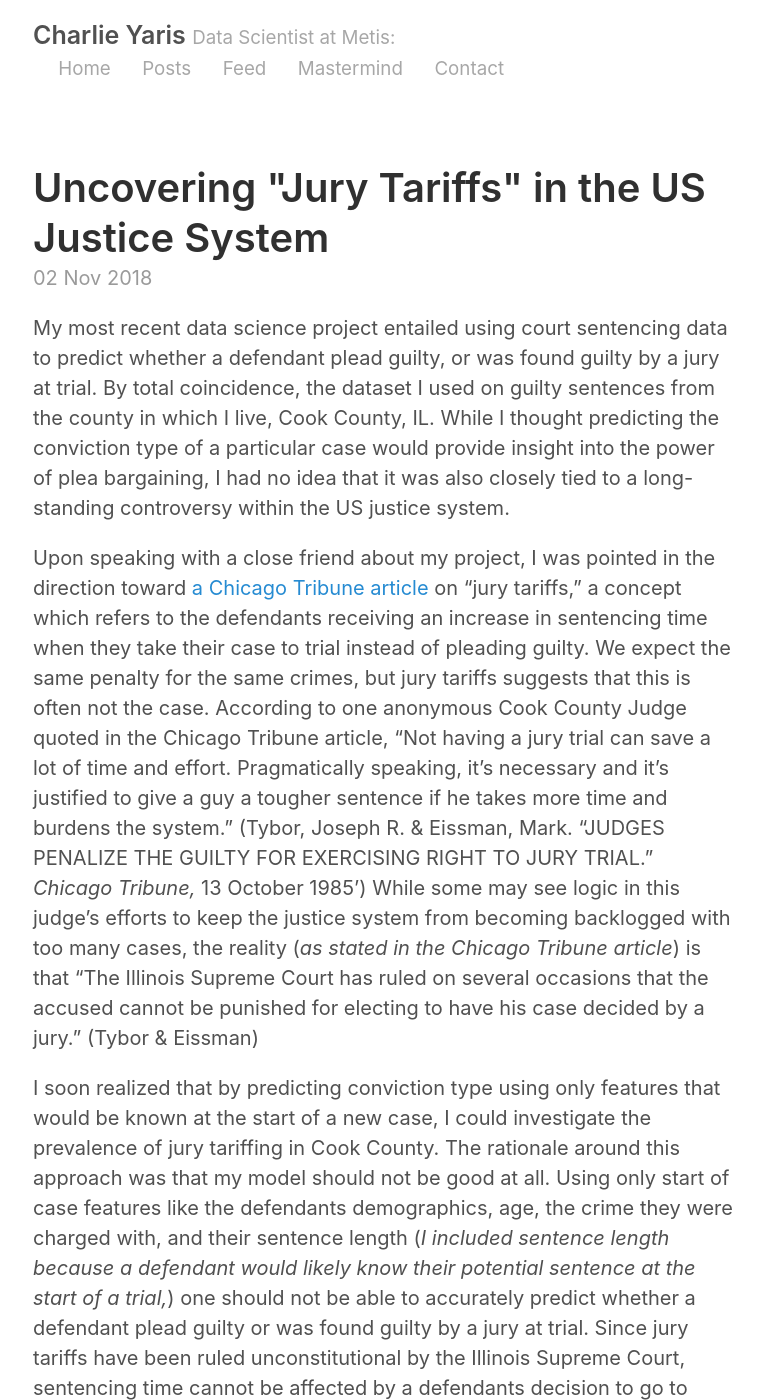
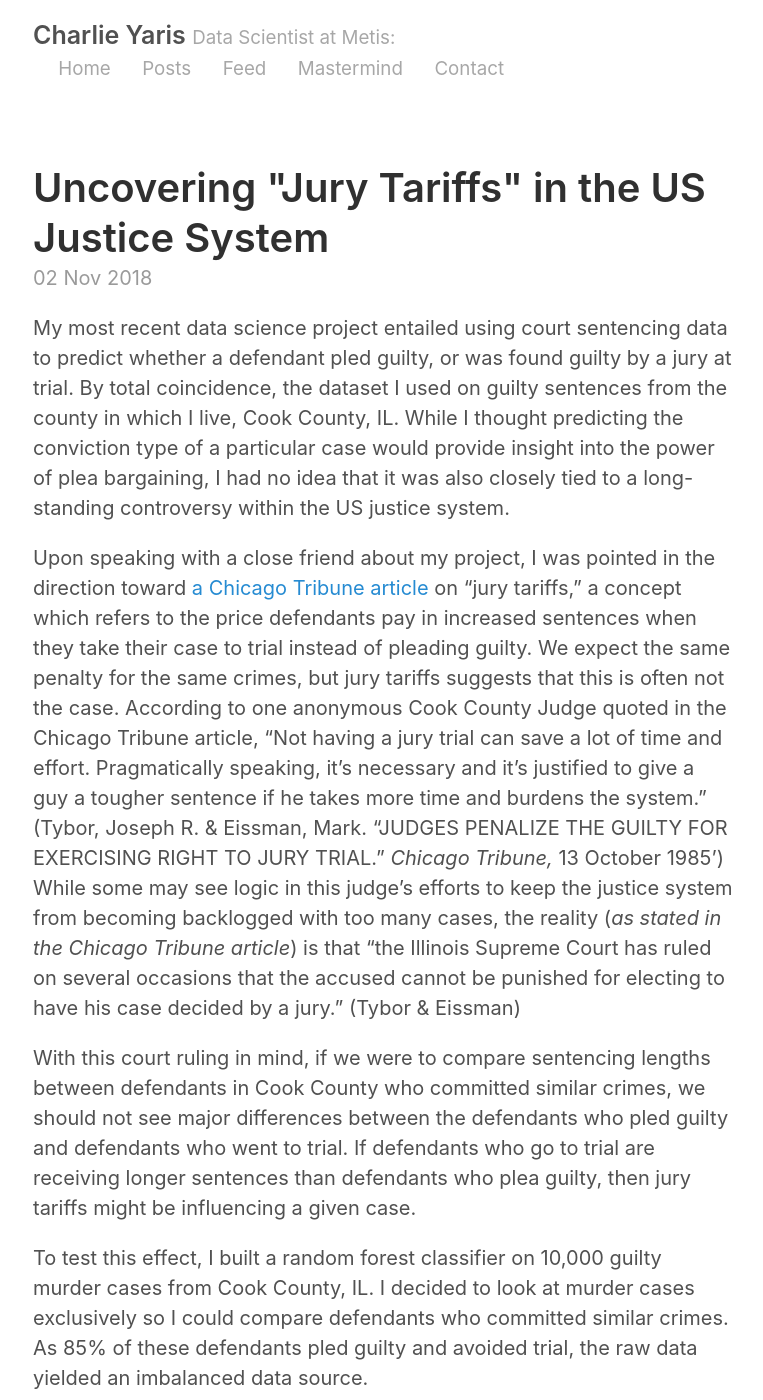
Before and after one commit to cyaris/cyaris.github.io-original, a Jekyll site: the page built from _posts/2018-11-02-post.md, in a window 1280 px wide and 1400 px high. Shown: the whole window, without its empty margins (257-1020 px from the left). Built offline with Jekyll 4.4.1, drawn with Linux system fonts in a browser that asks for light colours; nearby versions of some CDN libraries; some of the changed text lies outside the part shown.

Commit message:
Made updates to blog post.

```diff
--- a/_posts/2018-11-02-post.md
+++ b/_posts/2018-11-02-post.md
@@ -8,8 +8,22 @@
 
 {% include post_dashboard.html %}
 
-My most recent data science project entailed using court sentencing data to predict whether a defendant plead guilty, or was found guilty by a jury at trial. By total coincidence, the dataset I used on guilty sentences from the county in which I live, Cook County, IL. While I thought predicting the conviction type of a particular case would provide insight into the power of plea bargaining, I had no idea that it was also closely tied to a long-standing controversy within the US justice system.
+My most recent data science project entailed using court sentencing data to predict whether a defendant pled guilty, or was found guilty by a jury at trial. By total coincidence, the dataset I used on guilty sentences from the county in which I live, Cook County, IL. While I thought predicting the conviction type of a particular case would provide insight into the power of plea bargaining, I had no idea that it was also closely tied to a long-standing controversy within the US justice system.
 
-Upon speaking with a close friend about my project, I was pointed in the direction toward [a Chicago Tribune article](https://www.chicagotribune.com/news/ct-xpm-1985-10-13-8503090729-story.html){:target="_blank"} on "jury tariffs," a concept which refers to the defendants receiving an increase in sentencing time when they take their case to trial instead of pleading guilty. We expect the same penalty for the same crimes, but jury tariffs suggests that this is often not the case. According to one anonymous Cook County Judge quoted in the Chicago Tribune article, "Not having a jury trial can save a lot of time and effort. Pragmatically speaking, it’s necessary and it’s justified to give a guy a tougher sentence if he takes more time and burdens the system." (Tybor, Joseph R. & Eissman, Mark. "JUDGES PENALIZE THE GUILTY FOR EXERCISING RIGHT TO JURY TRIAL." *Chicago Tribune,* 13 October 1985') While some may see logic in this judge's efforts to keep the justice system from becoming backlogged with too many cases, the reality (*as stated in the Chicago Tribune article*) is that "The Illinois Supreme Court has ruled on several occasions that the accused cannot be punished for electing to have his case decided by a jury." (Tybor & Eissman)
+Upon speaking with a close friend about my project, I was pointed in the direction toward [a Chicago Tribune article](https://www.chicagotribune.com/news/ct-xpm-1985-10-13-8503090729-story.html){:target="_blank"} on "jury tariffs," a concept which refers to the price defendants pay in increased sentences when they take their case to trial instead of pleading guilty. We expect the same penalty for the same crimes, but jury tariffs suggests that this is often not the case. According to one anonymous Cook County Judge quoted in the Chicago Tribune article, "Not having a jury trial can save a lot of time and effort. Pragmatically speaking, it’s necessary and it’s justified to give a guy a tougher sentence if he takes more time and burdens the system." (Tybor, Joseph R. & Eissman, Mark. "JUDGES PENALIZE THE GUILTY FOR EXERCISING RIGHT TO JURY TRIAL." *Chicago Tribune,* 13 October 1985') While some may see logic in this judge's efforts to keep the justice system from becoming backlogged with too many cases, the reality (*as stated in the Chicago Tribune article*) is that "the Illinois Supreme Court has ruled on several occasions that the accused cannot be punished for electing to have his case decided by a jury." (Tybor & Eissman)
 
-I soon realized that by predicting conviction type using only features that would be known at the start of a new case, I could investigate the prevalence of jury tariffing in Cook County. The rationale around this approach was that my model should not be good at all. Using only start of case features like the defendants demographics, age, the crime they were charged with, and their sentence length (*I included sentence length because a defendant would likely know their potential sentence at the start of a trial,*) one should not be able to accurately predict whether a defendant plead guilty or was found guilty by a jury at trial. Since jury tariffs have been ruled unconstitutional by the Illinois Supreme Court, sentencing time cannot be affected by a defendants decision to go to trial.
+With this court ruling in mind, if we were to compare sentencing lengths between defendants in Cook County who committed similar crimes, we should not see major differences between the defendants who pled guilty and defendants who went to trial. If defendants who go to trial are receiving longer sentences than defendants who plea guilty, then jury tariffs might be influencing a given case.
+
+To test this effect, I built a random forest classifier on 10,000 guilty murder cases from Cook County, IL. I decided to look at murder cases exclusively so I could compare defendants who committed similar crimes. As 85% of these defendants pled guilty and avoided trial, the raw data yielded an imbalanced data source.
+
+![Class Imbalance (Pre-Upsampling)]({{ site.url }}/images/upsampling1.png)
+
+To address this data imbalance, the sample of defendants who went to trial was artificially enhanced using upsampling so that the model could train on an equal distribution of binary classes.
+
+![Class Imbalance (Post-Upsampling)]({{ site.url }}/images/upsampling2.png)
+
+The random forest model was 87% accurate, so overall it did a good job of distinguishing between these two classes. But what were the differences between these two classes?
+
+On average, defendants who pled guilty received an 8 year sentence, while defendants who went to trial received almost double that with an 15 year sentence. Though on the surface this trend supports my initial hypothesis that defendants who go to trial are receiving longer sentences, another statistic suggests that this is largely being caused by self-selection.
+
+Defendants who pled guilty had 1 charge against them on average, while defendants who went to trial and were later found guilty had 2.5 charges against them on average. Though defendants who go to trial do receive almost double the sentencing length as defendants who avoid trial with a guilty plea, they also had more charges against them on average.
```
Also changed, not shown: _posts/2018-10-01-post2.md (+4 -1 lines), _posts/2018-11-18-post.md (+2 -0 lines), images/upsampling1.png (added), images/upsampling2.png (added).
